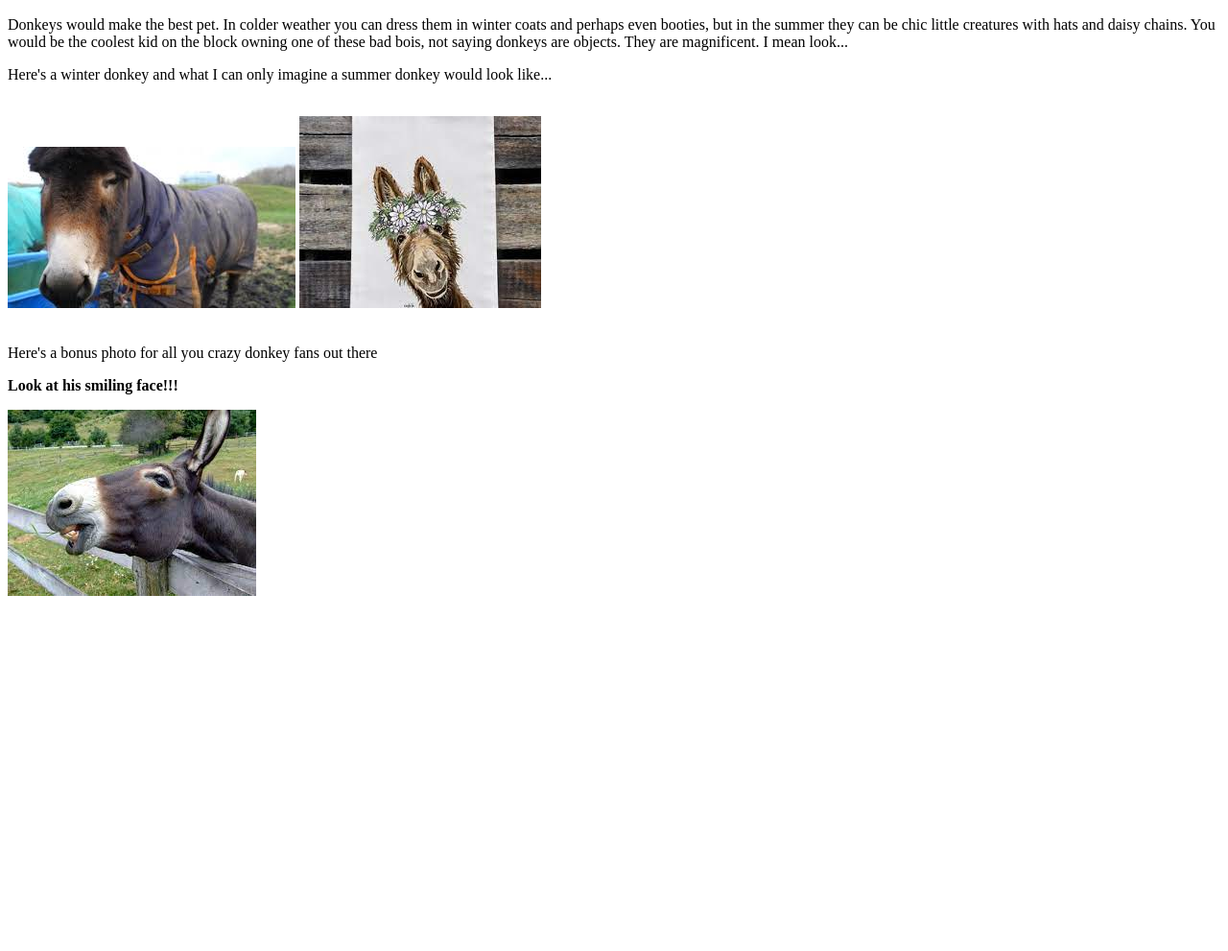
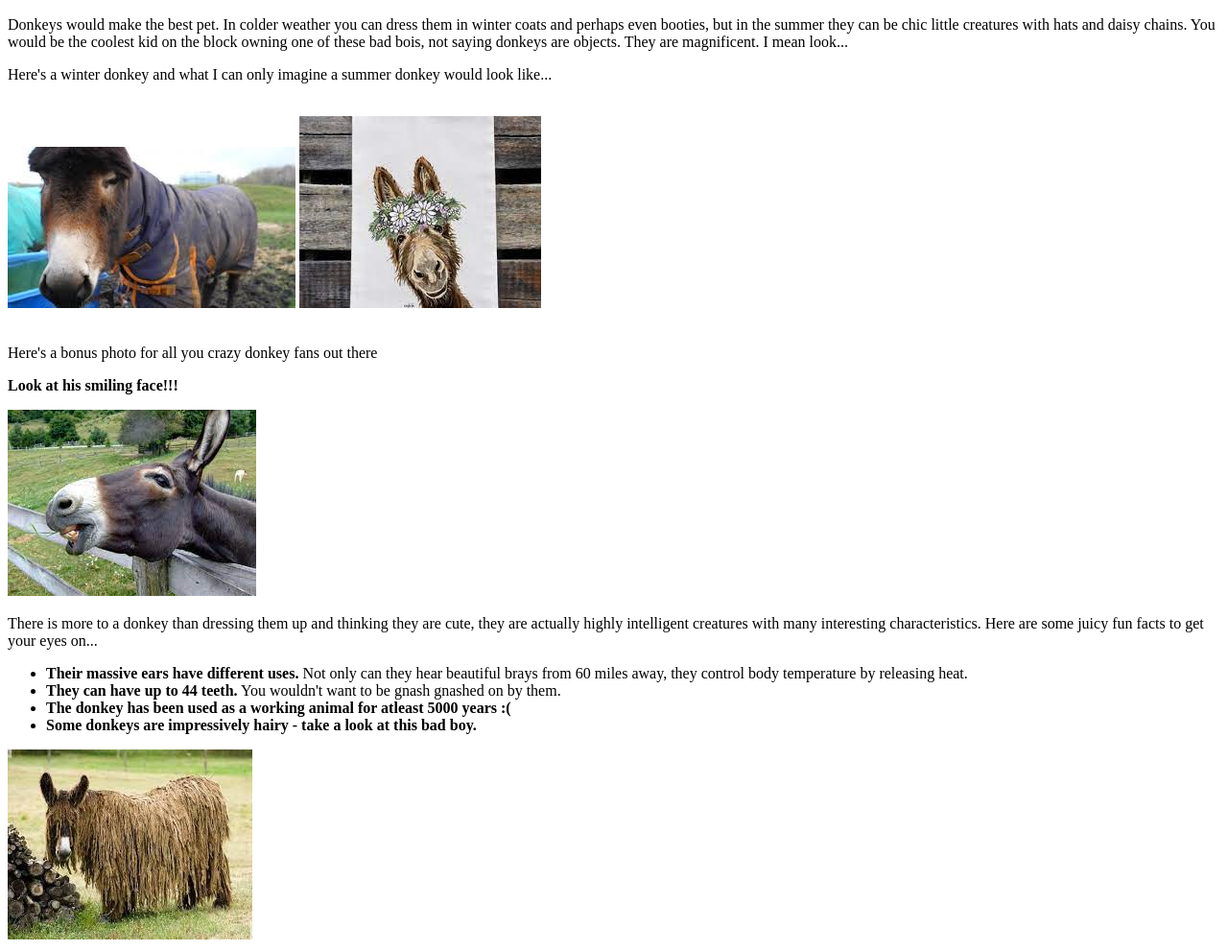
Before and after one commit to Martha-Judge/Ilf-fan, a plain HTML site: page index.html in a window 1280 px wide. Shown: the part 110-1101 px from the top of the page at 96% size. Before the commit the page ends 800 px from the top, so only its background shows below. Drawn offline with Linux system fonts and the light colour scheme.

Commit message:
Listed facts

```diff
--- a/index.html
+++ b/index.html
@@ -18,5 +18,22 @@
       <p><strong>Look at his smiling face!!!</strong></p>
       <img src="Happy donkey.jfif" alt="Yet again, another handsome boy">
    <!--If it doesn't load, right click inspect and hold refresh - hard reload-->
+      <br>
+      <p>There is more to a donkey than dressing them up and thinking they are
+        cute, they are actually highly intelligent creatures with many
+        interesting characteristics. Here are some juicy fun facts to get your
+        eyes on...</p>
+        <ul>
+          <li><strong>Their massive ears have different uses.</strong> Not only
+            can they hear beautiful brays from 60 miles away, they control body
+            temperature by releasing heat.</li>
+          <li><strong>They can have up to 44 teeth.</strong> You wouldn't want
+            to be gnash gnashed on by them.</li>
+          <li><strong>The donkey has been used as a working animal for atleast
+             5000 years :(</strong></li>
+          <li><strong>Some donkeys are impressively hairy - take a look at this
+             bad boy.</strong></li>
+        </ul>
+        <img src="hairy donkey.jfif" alt="Hairy boy">
   </body>
  </html>
```
Also changed, not shown: hairy donkey.jfif (added).
